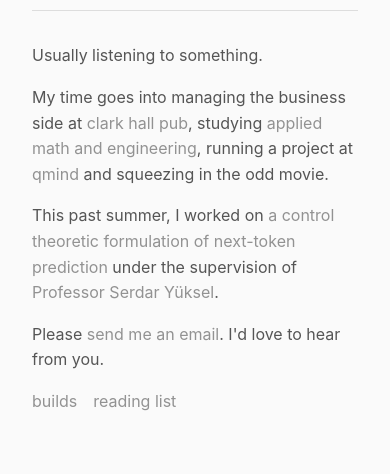
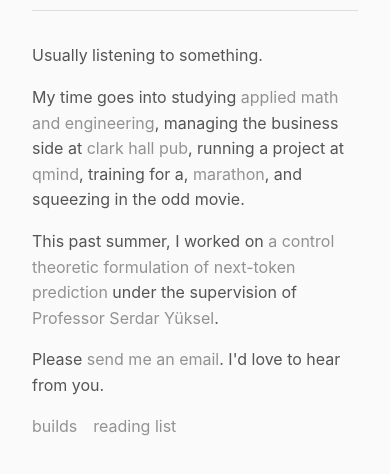
Before and after one commit to Jakefeldmanstarosta/jakefeldmanstarosta.github.io, a plain HTML site: page index.html in a window 390 px wide. Shown: the part 276-750 px from the top of the page. Drawn offline with Linux system fonts and the light colour scheme.

Commit message:
add marathon, update drone project, and phone sizing

```diff
--- a/index.html
+++ b/index.html
@@ -9,6 +9,7 @@
     <meta property="og:title" content="Jake Feldman Starosta">
     <meta property="og:description" content="I am Jake">
     <meta property="og:type" content="website">
+    <meta name="viewport" content="width=device-width, initial-scale=1" />
 
     <link rel="stylesheet" href="style.css" />
     <link rel="icon" href="img/emoji-dvd.ico" type="image/x-icon" />
@@ -55,11 +56,10 @@
       </p>
 
       <p>
+
+
+
         My time goes into
-
-        managing the business side at
-        <a href="https://www.instagram.com/clarkhallpub/">
-        clark hall pub</a>,
 
         studying
         <a href="https://www.youtube.com/watch?v=cnntaDaGpJ4">
@@ -69,9 +69,20 @@
         <a href="https://www.instagram.com/clarkhallpub/">
         podcast</a> with Smith Engineering,  -->
 
+
+        managing the business side at
+        <a href="https://www.instagram.com/clarkhallpub/">
+        clark hall pub</a>,
+
         running a project at
         <a href="https://qmind.ca/">
-        qmind</a> and
+        qmind</a>,
+
+        training for a,
+        <a href="https://torontomarathonmscanada.gofundraise.ca/page/JakeFeldmanStarosta">
+        marathon</a>,
+
+        and
 
         squeezing in the odd movie.
       </p>
```
Also changed, not shown: projects.html (+1 -2 lines).
